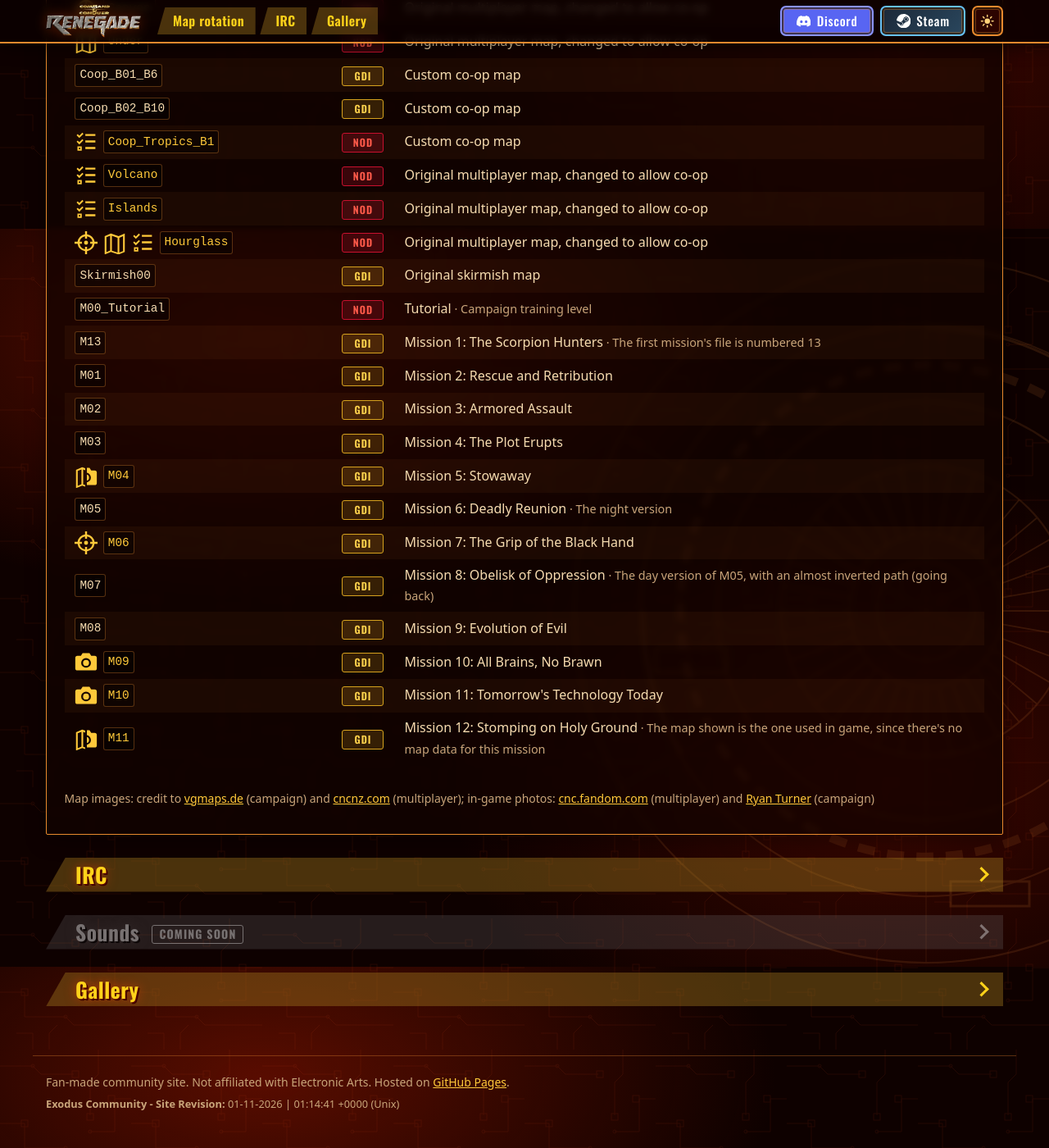
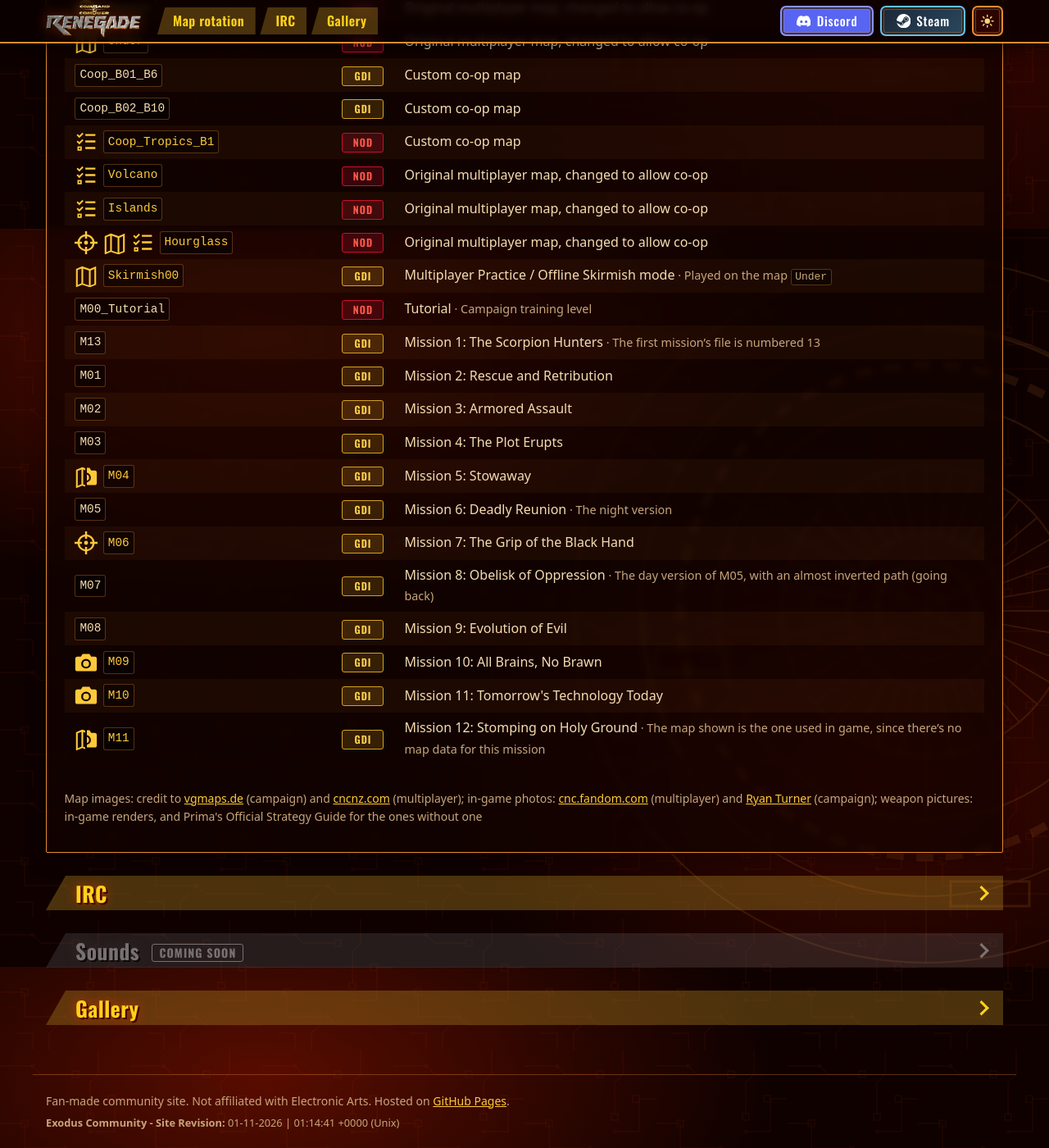
Before and after one commit to cnc-exoduscommunity/cnc-exoduscommunity.github.io, a Jekyll site: the page built from index.html, in a window 1280 px wide and 1400 px high, scrolled down 1521 px. Shown: the whole window at 82% size. Built offline with Jekyll 4.4.1, drawn with Linux system fonts in a browser that asks for light colours.

Commit message:
Prima pictures for the missing weapons; Skirmish00 as Multiplayer Practice on Under
- 9 weapons without an in-game render (Pistol, Shotgun, Ramjet Rifle, Advanced Repair Gun, Remote / Proximity / Timed C4, Ion Cannon and Nuclear Strike Beacons) get pictures cut out of Prima's Official Strategy Guide, credited in the picture tooltip and the credits line
- Skirmish00: Multiplayer Practice / Offline Skirmish mode, 'Played on the map Under' (Under as a code box), using Under's map and in-game photo (new images_from: field); notes support `code`

```diff
--- a/_data/credits.yml
+++ b/_data/credits.yml
@@ -11,3 +11,5 @@
 ryanturner:
   name: Ryan Turner
   url: https://github.com/TheSCREWEDSoftware
+prima:
+  name: Prima's Official Strategy Guide
--- a/_data/maps.yml
+++ b/_data/maps.yml
@@ -1,6 +1,7 @@
 # Map rotation, in the order the server plays them (in game: !rotation).
 # name: the map file name. description: the map's name or what it is.
-# note: optional extra detail, shown smaller under/after the description.
+# note: optional extra detail, shown smaller under/after the description. `text` shows as a code box.
+# images_from: use another map's images (e.g. Skirmish00 is played on Under).
 # faction: GDI or Nod - the side players are on. Leave it out to show "-".
 # objectives: what the map tells you to do (top left in game), one line per step.
 #   Leave it out to show "-". The words GDI and Nod are shown as faction badges.
@@ -105,7 +106,10 @@
     - Laser Rifle
     - Rocket Launcher
 - name: Skirmish00
-  description: Original skirmish map
+  description: Multiplayer Practice / Offline Skirmish mode
+  note: "Played on the map `Under`"
+  images_from: Under
+  image_credit: cncnz
   faction: GDI
 - name: M00_Tutorial
   description: Tutorial
--- a/assets/js/site.js
+++ b/assets/js/site.js
@@ -72,6 +72,15 @@
   var noteEl = dialog.querySelector(".map-dialog-note");
   // "co-op" must not break across lines: use a non-breaking hyphen between letters.
   function keepWords(t) { return (t || "").replace(/(\w)-(\w)/g, "$1\u2011$2"); }
+  // Note text where `name` shows as a code box (like the map names in the table).
+  function setNote(el, t) {
+    el.textContent = "";
+    keepWords(t).split("`").forEach(function (part, i) {
+      if (!part) return;
+      if (i % 2) { var c = document.createElement("code"); c.textContent = part; el.appendChild(c); }
+      else el.appendChild(document.createTextNode(part));
+    });
+  }
   var image = dialog.querySelector(".map-dialog-image");
   var credit = dialog.querySelector(".map-dialog-credit");
   var creditName = dialog.querySelector(".map-dialog-credit-name");
@@ -133,17 +142,17 @@
   var titleEl = dialog.querySelector(".map-dialog-title");
   var largest = null;
   function measureTitles() {
-    var keepName = name.textContent, keepComment = comment.textContent, keepNote = noteEl.textContent, tallest = 0;
+    var keepName = name.textContent, keepComment = comment.textContent, keepNote = noteEl.innerHTML, tallest = 0;
     titleEl.style.minHeight = "";
     links.forEach(function (l) {
       name.textContent = l.getAttribute("data-map-name");
       comment.textContent = keepWords(l.getAttribute("data-map-description"));
-      noteEl.textContent = keepWords(l.getAttribute("data-map-note"));
+      setNote(noteEl, l.getAttribute("data-map-note"));
       tallest = Math.max(tallest, titleEl.offsetHeight);
     });
     name.textContent = keepName;
     comment.textContent = keepComment;
-    noteEl.textContent = keepNote;
+    noteEl.innerHTML = keepNote;
     titleEl.style.minHeight = tallest + "px";
   }
   function sizeToLargest() {
@@ -174,7 +183,7 @@
     var mapComment = link.getAttribute("data-map-description") || "";
     name.textContent = mapName;
     comment.textContent = keepWords(mapComment);
-    noteEl.textContent = keepWords(link.getAttribute("data-map-note"));
+    setNote(noteEl, link.getAttribute("data-map-note"));
     // Faction badge after the name (from the map's row in the table).
     var factionBox = dialog.querySelector(".map-dialog-faction");
     if (factionBox) {
@@ -536,7 +545,7 @@
       note.textContent = (row.querySelector(".map-desc") || row.cells[3]).textContent.trim();
       mapEl.appendChild(note);
       var extra = row.querySelector(".map-note-extra");
-      if (extra) mapEl.appendChild(el("span", "live-map-note live-map-note-extra", extra.textContent.trim()));
+      if (extra) { var ex = el("span", "live-map-note live-map-note-extra"); ex.innerHTML = extra.innerHTML; mapEl.appendChild(ex); }
     }
   }
 
--- a/index.html
+++ b/index.html
@@ -121,16 +121,17 @@
         <thead><tr><th class="col-fit">Map</th><th class="col-fit">Now playing</th><th class="col-fit">Faction</th><th>Name</th></tr></thead>
         <tbody>
           {%- for map in site.data.maps %}
+          {%- assign img_name = map.images_from | default: map.name %}
           {%- assign map_img = nil %}
           {%- for ext in map_exts %}
-            {%- assign map_path = "/assets/images/maps/" | append: map.name | append: "." | append: ext %}
+            {%- assign map_path = "/assets/images/maps/" | append: img_name | append: "." | append: ext %}
             {%- assign map_file = site.static_files | where: "path", map_path | first %}
             {%- if map_file and map_img == nil %}{% assign map_img = map_path %}{% endif %}
           {%- endfor %}
           {%- comment %} In-game photo: assets/images/ingame/<map name>.webp (credit: ingame_credit, default fandom). {% endcomment %}
           {%- assign ingame_img = nil %}
           {%- for ext in map_exts %}
-            {%- assign ingame_path = "/assets/images/ingame/" | append: map.name | append: "." | append: ext %}
+            {%- assign ingame_path = "/assets/images/ingame/" | append: img_name | append: "." | append: ext %}
             {%- assign ingame_file = site.static_files | where: "path", ingame_path | first %}
             {%- if ingame_file and ingame_img == nil %}{% assign ingame_img = ingame_path %}{% endif %}
           {%- endfor %}
@@ -164,8 +165,9 @@
             <ul class="map-onmap-weapons" hidden>
               {%- for weapon in map.map_weapons %}
               {%- assign weapon_img = nil %}{% assign weapon_key = nil %}
-              {%- for w in site.data.weapons %}{% if w.name == weapon or w.aliases contains weapon %}{% assign weapon_img = w.image %}{% assign weapon_key = w.hotkey %}{% endif %}{% endfor %}
-              <li>{% if weapon_img or weapon_key %}<span class="weapon-pic">{% if weapon_img %}<img src="{{ '/assets/images/weapons/' | append: weapon_img | relative_url }}" alt="" loading="lazy">{% endif %}{% if weapon_key %}<kbd class="weapon-key" title="Hotkey {{ weapon_key }}">{{ weapon_key }}</kbd>{% endif %}</span>{% endif %}<span class="weapon-name">{{ weapon | escape }}</span></li>
+              {%- assign weapon_credit = nil %}
+              {%- for w in site.data.weapons %}{% if w.name == weapon or w.aliases contains weapon %}{% assign weapon_img = w.image %}{% assign weapon_key = w.hotkey %}{% if w.credit %}{% assign weapon_credit = site.data.credits[w.credit].name %}{% endif %}{% endif %}{% endfor %}
+              <li>{% if weapon_img or weapon_key %}<span class="weapon-pic">{% if weapon_img %}<img src="{{ '/assets/images/weapons/' | append: weapon_img | relative_url }}" alt=""{% if weapon_credit %} title="Picture: {{ weapon_credit | escape }}"{% endif %} loading="lazy">{% endif %}{% if weapon_key %}<kbd class="weapon-key" title="Hotkey {{ weapon_key }}">{{ weapon_key }}</kbd>{% endif %}</span>{% endif %}<span class="weapon-name">{{ weapon | escape }}</span></li>
               {%- endfor %}
             </ul>
             {%- endif %}
@@ -173,8 +175,9 @@
             <ul class="map-weapons" hidden>
               {%- for weapon in map.weapons %}
               {%- assign weapon_img = nil %}{% assign weapon_key = nil %}
-              {%- for w in site.data.weapons %}{% if w.name == weapon or w.aliases contains weapon %}{% assign weapon_img = w.image %}{% assign weapon_key = w.hotkey %}{% endif %}{% endfor %}
-              <li>{% if weapon_img or weapon_key %}<span class="weapon-pic">{% if weapon_img %}<img src="{{ '/assets/images/weapons/' | append: weapon_img | relative_url }}" alt="" loading="lazy">{% endif %}{% if weapon_key %}<kbd class="weapon-key" title="Hotkey {{ weapon_key }}">{{ weapon_key }}</kbd>{% endif %}</span>{% endif %}<span class="weapon-name">{{ weapon | escape }}</span></li>
+              {%- assign weapon_credit = nil %}
+              {%- for w in site.data.weapons %}{% if w.name == weapon or w.aliases contains weapon %}{% assign weapon_img = w.image %}{% assign weapon_key = w.hotkey %}{% if w.credit %}{% assign weapon_credit = site.data.credits[w.credit].name %}{% endif %}{% endif %}{% endfor %}
+              <li>{% if weapon_img or weapon_key %}<span class="weapon-pic">{% if weapon_img %}<img src="{{ '/assets/images/weapons/' | append: weapon_img | relative_url }}" alt=""{% if weapon_credit %} title="Picture: {{ weapon_credit | escape }}"{% endif %} loading="lazy">{% endif %}{% if weapon_key %}<kbd class="weapon-key" title="Hotkey {{ weapon_key }}">{{ weapon_key }}</kbd>{% endif %}</span>{% endif %}<span class="weapon-name">{{ weapon | escape }}</span></li>
               {%- endfor %}
             </ul>
             {%- endif %}</td>
@@ -186,13 +189,13 @@
               {%- elsif map.faction %}<span class="team-badge team-other">{{ map.faction }}</span>
               {%- else %}<span class="muted">-</span>{% endif -%}
             </td>
-            <td class="map-note"><span class="map-desc">{{ map.description }}</span>{% if map.note %}<span class="map-note-extra">{{ map.note }}</span>{% endif %}</td>
+            <td class="map-note"><span class="map-desc">{{ map.description }}</span>{% if map.note %}<span class="map-note-extra">{{ map.note | markdownify | remove: '<p>' | remove: '</p>' | strip }}</span>{% endif %}</td>
           </tr>
           {%- endfor %}
         </tbody>
       </table>
     </div>
-    <p class="hint">Map images: credit to <a href="{{ site.data.credits.vgmaps.url }}">{{ site.data.credits.vgmaps.name }}</a> (campaign) and <a href="{{ site.data.credits.cncnz.url }}">{{ site.data.credits.cncnz.name }}</a> (multiplayer); in-game photos: <a href="{{ site.data.credits.fandom.url }}">{{ site.data.credits.fandom.name }}</a> (multiplayer) and <a href="{{ site.data.credits.ryanturner.url }}">{{ site.data.credits.ryanturner.name }}</a> (campaign)</p>
+    <p class="hint">Map images: credit to <a href="{{ site.data.credits.vgmaps.url }}">{{ site.data.credits.vgmaps.name }}</a> (campaign) and <a href="{{ site.data.credits.cncnz.url }}">{{ site.data.credits.cncnz.name }}</a> (multiplayer); in-game photos: <a href="{{ site.data.credits.fandom.url }}">{{ site.data.credits.fandom.name }}</a> (multiplayer) and <a href="{{ site.data.credits.ryanturner.url }}">{{ site.data.credits.ryanturner.name }}</a> (campaign); weapon pictures: in-game renders, and {{ site.data.credits.prima.name }} for the ones without one</p>
 
     <dialog class="map-dialog" aria-labelledby="map-dialog-title">
       <button class="map-dialog-btn map-dialog-close" type="button" aria-label="Close">&#10005;</button>
```
Also changed, not shown: _data/weapons.yml (+35 -0 lines), assets/images/weapons/advanced-repair-gun.webp (added), assets/images/weapons/ion-cannon-beacon.webp (added), assets/images/weapons/nuclear-strike-beacon.webp (added), assets/images/weapons/pistol.webp (added), assets/images/weapons/proximity-c4.webp (added), assets/images/weapons/ramjet-rifle.webp (added), assets/images/weapons/remote-c4.webp (added), assets/images/weapons/shotgun.webp (added), assets/images/weapons/timed-c4.webp (added).
